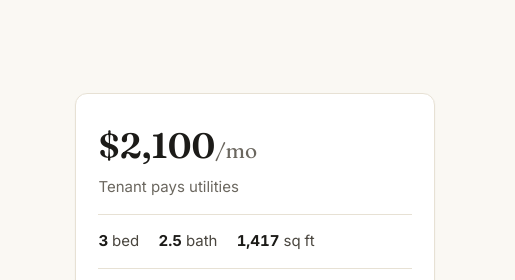
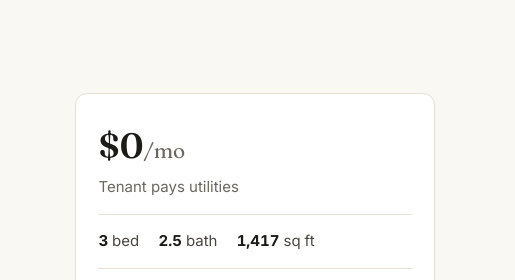
Before and after one commit to RahmatSaeedi/havenNest, an Astro site: page /properties/main-unit-2 in a window 1280 px wide. Shown: the part 2500-2780 px from the top of the page, 765-1280 px from the left. Built offline with nearby package versions, Linux system fonts and the light colour scheme; Astro itself is replaced by a stand-in of ours.

Commit message:
Update Unit “main-unit-2”

```diff
--- a/src/content/properties/main-unit-2.md
+++ b/src/content/properties/main-unit-2.md
@@ -6,7 +6,7 @@ status: rented
 beds: 3
 baths: 2.5
 sqft: 1417
-rent: 2100
+rent: 0
 garagePrice: 100
 garageAvailable: true
 utilitiesNote: Tenant pays utilities
```
